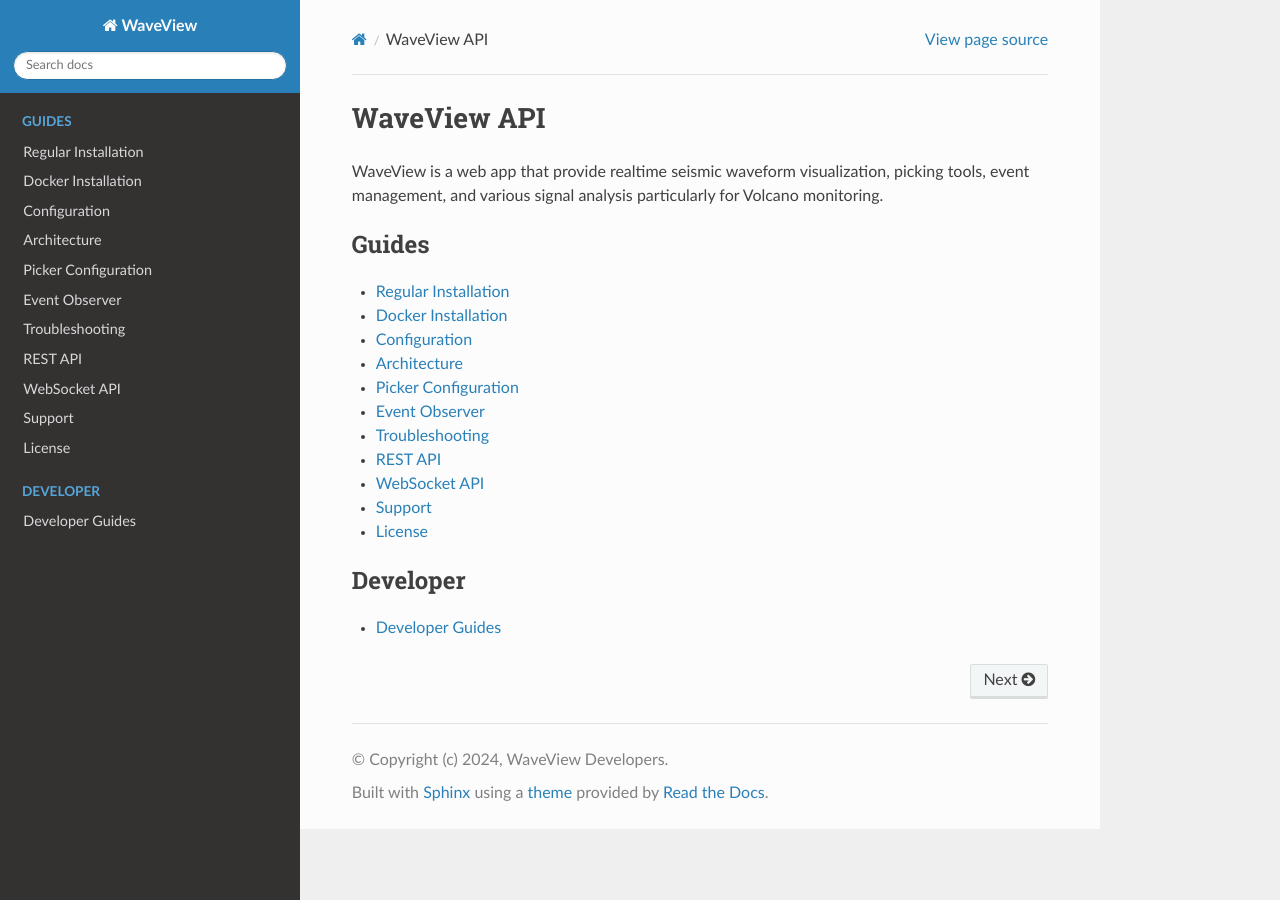
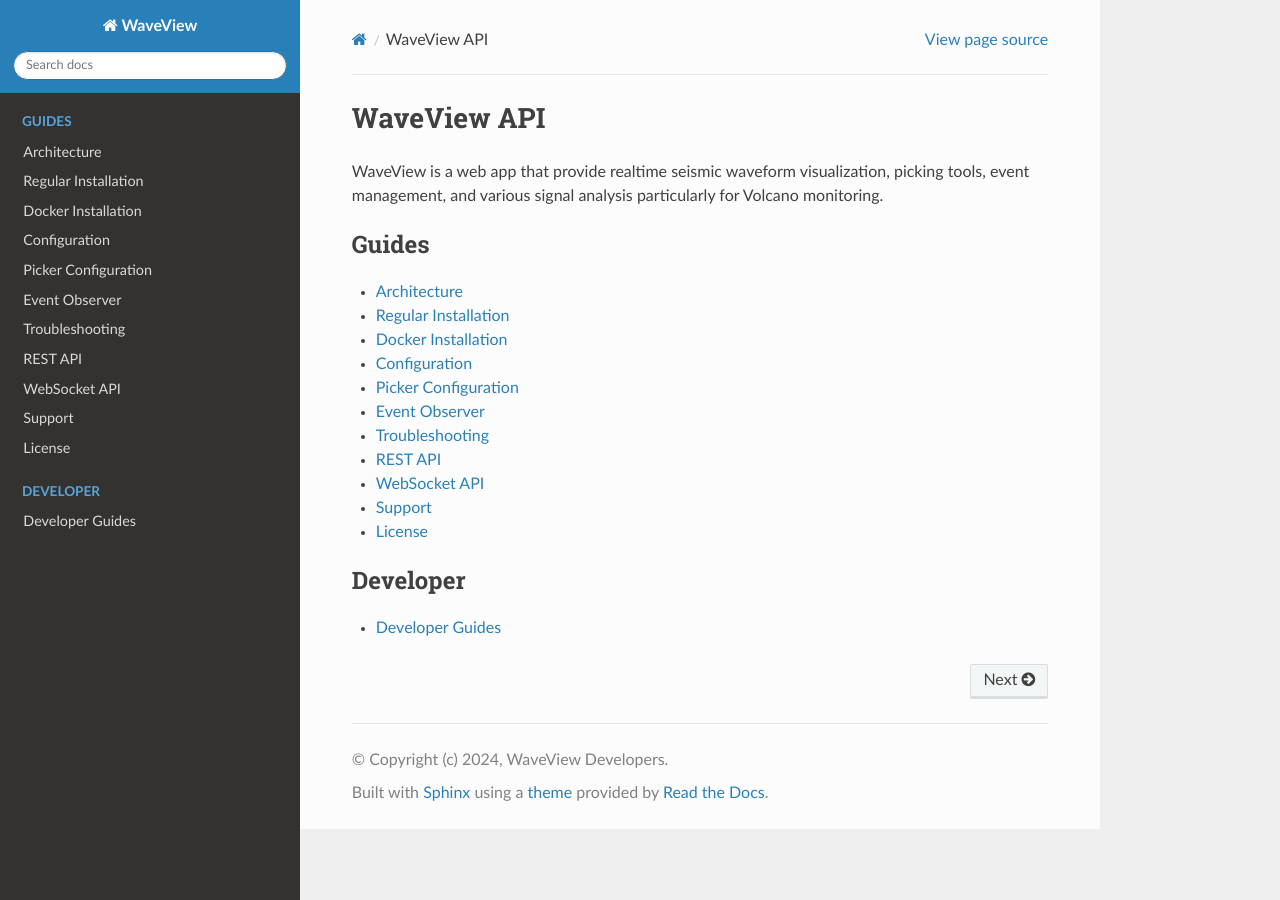
Before and after one commit to bpptkg/waveview-api, a Sphinx documentation site: the page built from docs/index.rst, in a window 1280 px wide. Built offline with Sphinx 7.4.7 and the Read the Docs theme 3.1.0, drawn with Linux system fonts in a browser that asks for light colours.

```diff
--- a/docs/index.rst
+++ b/docs/index.rst
@@ -10,10 +10,10 @@ Volcano monitoring.
     :maxdepth: 1
     :caption: Guides
 
+    guides/architecture
     guides/installation
     guides/docker
     guides/configuration
-    guides/architecture
     guides/picker_configuration
     guides/event_observer
     guides/troubleshooting
```
